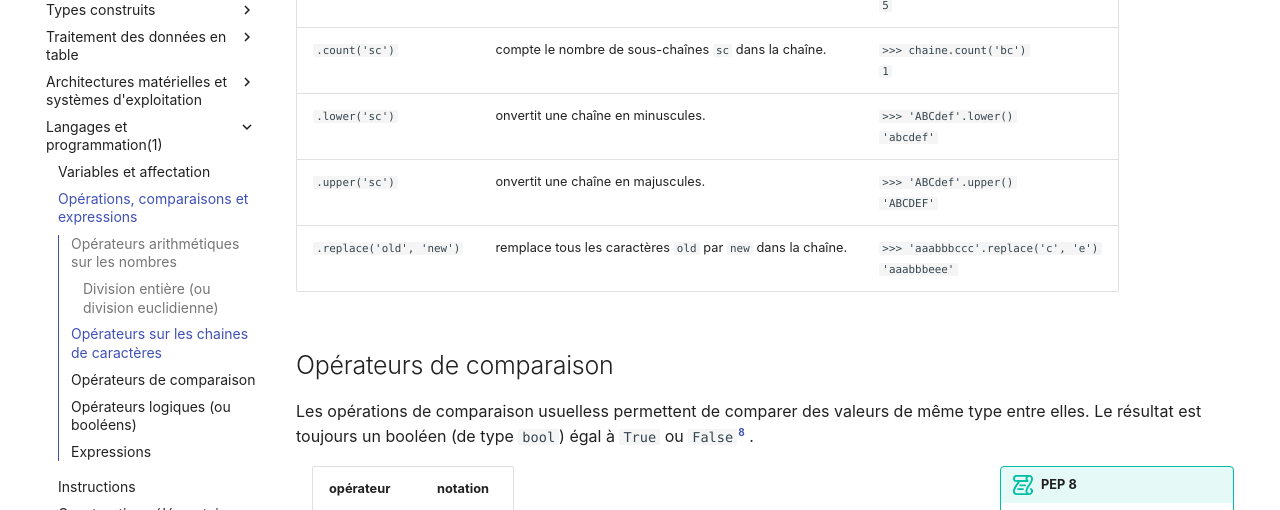
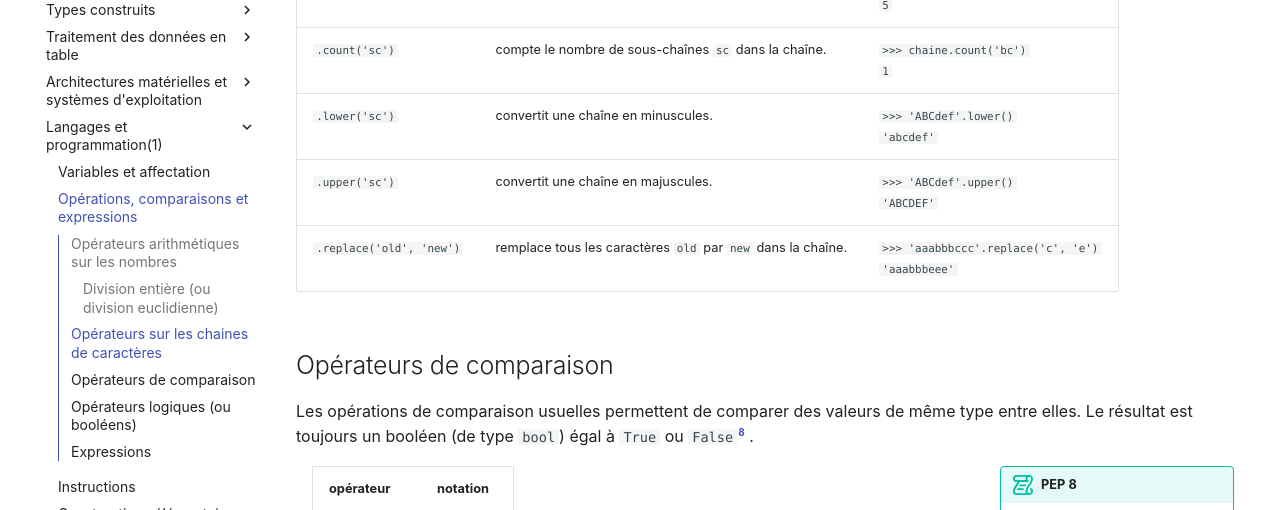
Before and after one commit to fab-perez/NSI-1, an MkDocs documentation site: the page built from docs/langages-et-programmation/2-operations-comparaisons-expressions.md, in a window 1280 px wide and 900 px high, scrolled down 3953 px. Shown: the part 152-662 px from the top of the window. Built offline with MkDocs 1.6.1 and Material for MkDocs 9.7.7, drawn with Linux system fonts in a browser that asks for light colours; emoji names are drawn with the system emoji font; comment, search, counter and statistics services are not loaded; some of the changed text lies outside the part shown.

Commit message:
Add files via upload

```diff
--- a/docs/langages-et-programmation/2-operations-comparaisons-expressions.md
+++ b/docs/langages-et-programmation/2-operations-comparaisons-expressions.md
@@ -203,13 +203,13 @@ Il existe de nombreuses méthodes[^2.7] pour traiter les chaines de caractères,
 |`.index('c')`| trouve l'index du premier caractère `"c"` dans une chaîne.|`>>> chaine = 'aaabbbccc'`<br>`>>> chaine.index('b')`<br>`3`|
 |`.find('sc')`| cherche la position d'une sous-chaîne `sc` dans la chaîne.|`>>> chaine.find('bc')`<br>`5`|
 |`.count('sc')`| compte le nombre de sous-chaînes `sc` dans la chaîne.|`>>> chaine.count('bc')`<br>`1`|
-|`.lower('sc')`| onvertit une chaîne en minuscules.|`>>> 'ABCdef'.lower()`<br>`'abcdef'`|
-|`.upper('sc')`| onvertit une chaîne en majuscules.|`>>> 'ABCdef'.upper()`<br>`'ABCDEF'`|
+|`.lower('sc')`| convertit une chaîne en minuscules.|`>>> 'ABCdef'.lower()`<br>`'abcdef'`|
+|`.upper('sc')`| convertit une chaîne en majuscules.|`>>> 'ABCdef'.upper()`<br>`'ABCDEF'`|
 |`.replace('old', 'new')`| remplace tous les caractères `old` par `new`  dans la chaîne.|`>>> 'aaabbbccc'.replace('c', 'e')`<br>`'aaabbbeee'`|
 
 
 ## Opérateurs de comparaison
-Les opérations de comparaison usuelless permettent de comparer des valeurs de même type entre elles. Le résultat est toujours un booléen (de type `bool`) égal à `True` ou `False`[^2.8] .
+Les opérations de comparaison usuelles permettent de comparer des valeurs de même type entre elles. Le résultat est toujours un booléen (de type `bool`) égal à `True` ou `False`[^2.8] .
 
 [^2.8]: `True` et `False` (et `None`) sont les rares mots en Python qui s’écrivent avec une majuscule. `TRUE` ou `true` ne sont pas acceptés.
 
```
Also changed, not shown: other parts of docs/langages-et-programmation/2-operations-comparaisons-expressions.md (+5 -5 lines), docs/langages-et-programmation/1-variables-affectation.md (+5 -5 lines), docs/langages-et-programmation/4-constructions-elementaires.md (+4 -4 lines), docs/langages-et-programmation/5-fonctions.md (+2 -2 lines), docs/langages-et-programmation/6-modules-bibliotheques.md (+1 -1 lines), docs/langages-et-programmation/7-mise-au-point-gestion-bugs.md (+2 -1 lines).
